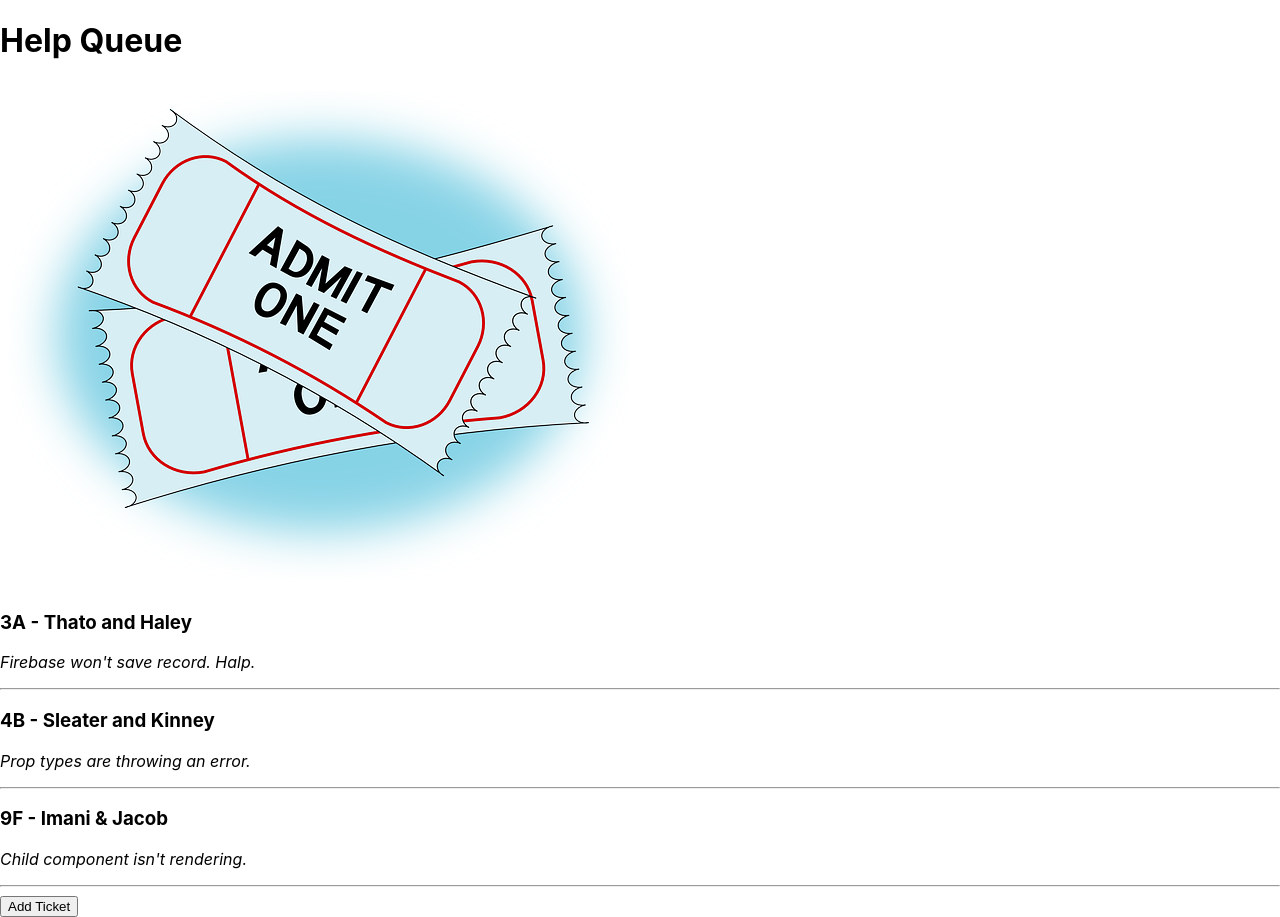
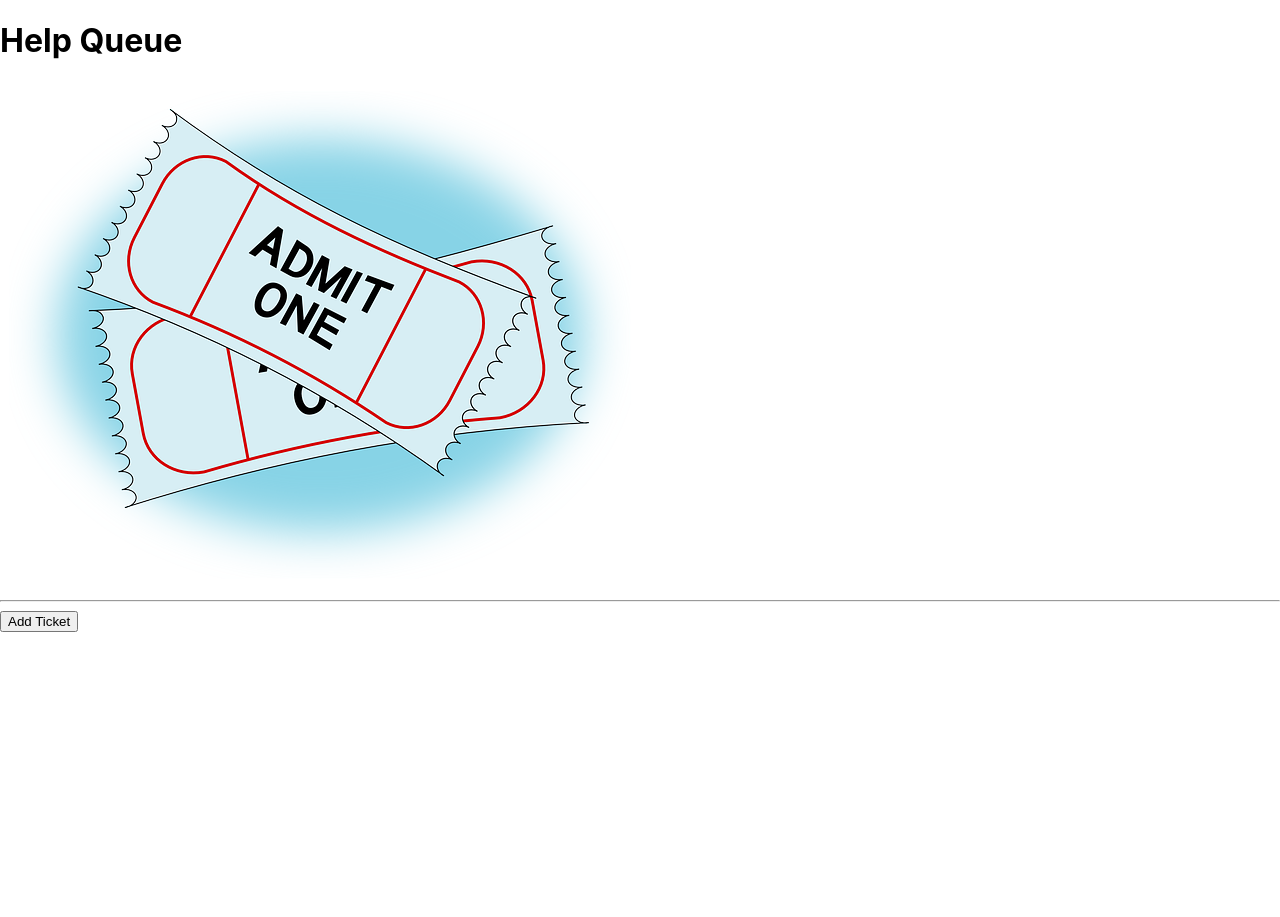
Before and after one commit to Patrick-Dolan/help-queue, a React (Create React App) app: page / in a window 1280 px wide. After the commit the page ends 800 px from the top, so only its background shows below. Built offline with nearby package versions, Linux system fonts and the light colour scheme.

Commit message:
refactor form and ticket system to use state

```diff
--- a/src/components/NewTicketForm.js
+++ b/src/components/NewTicketForm.js
@@ -1,13 +1,17 @@
 import React from "react";
 import { v4 } from "uuid";
+import PropTypes from "prop-types";
 
 function NewTicketForm(props){
 
   function handleNewTicketFormSubmission(event) {
     event.preventDefault();
-    console.log(event.target.names.value);
-    console.log(event.target.location.value);
-    console.log(event.target.issue.value);
+    props.onNewTicketCreation({
+      names: event.target.names.value,
+      location: event.target.location.value,
+      issue: event.target.issue.value,
+      id: v4()
+    })
   }
 
   return (
@@ -30,4 +34,8 @@ function NewTicketForm(props){
   );
 }
 
+NewTicketForm.propTypes = {
+  onNewTicketCreation: PropTypes.func
+}
+
 export default NewTicketForm;
--- a/src/components/TicketControl.js
+++ b/src/components/TicketControl.js
@@ -6,7 +6,8 @@ class TicketControl extends React.Component {
   constructor(props) {
     super(props);
     this.state = {
-      formVisibleOnPage: false
+      formVisibleOnPage: false,
+      mainTicketList: []
     };
   }
 
@@ -16,14 +17,22 @@ class TicketControl extends React.Component {
     }));
   }
 
+  handleAddingNewTicketToList = newTicket => {
+    const newMainTicketList = this.state.mainTicketList.concat(newTicket);
+    this.setState({
+      mainTicketList: newMainTicketList,
+      formVisibleOnPage: false
+    });
+  }
+
   render() {
     let currentlyVisibleState = null;
     let buttonText = null;
     if (this.state.formVisibleOnPage) {
-      currentlyVisibleState = <NewTicketForm />
+      currentlyVisibleState = <NewTicketForm onNewTicketCreation={this.handleAddingNewTicketToList} />
       buttonText = "Return to Ticket List";
     } else {
-      currentlyVisibleState = <TicketList />
+      currentlyVisibleState = <TicketList ticketList={this.state.mainTicketList} />
       buttonText = "Add Ticket";
     }
     return (
--- a/src/components/TicketList.js
+++ b/src/components/TicketList.js
@@ -1,28 +1,12 @@
 import React from "react";
 import Ticket from "./Ticket";
+import PropTypes from "prop-types";
 
-const mainTicketList = [
-  {
-    names: 'Thato and Haley',
-    location: '3A',
-    issue: 'Firebase won\'t save record. Halp.'
-  },
-  {
-    names: 'Sleater and Kinney',
-    location: '4B',
-    issue: 'Prop types are throwing an error.'
-  },
-  {
-    names: 'Imani & Jacob',
-    location: '9F',
-    issue: 'Child component isn\'t rendering.'
-  }
-];
-
-function TicketList(){
+function TicketList(props){
   return (
     <React.Fragment>
-      {mainTicketList.map((ticket, index) =>
+      <hr />
+      {props.ticketList.map((ticket, index) =>
         <Ticket
         names={ticket.names}
         location={ticket.location}
@@ -33,4 +17,8 @@ function TicketList(){
   );
 }
 
+TicketList.propTypes = {
+  ticketList: PropTypes.array
+};
+
 export default TicketList;
```
